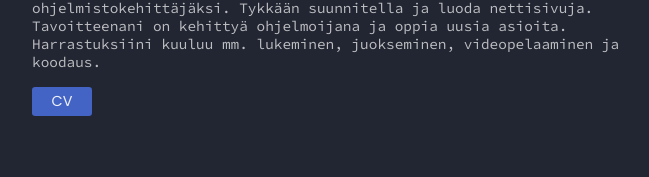
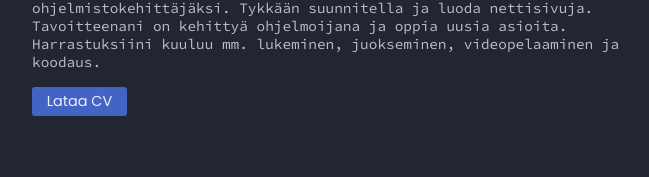
Before and after one commit to leeviko/portfolio, a React (Create React App) app: page / in a window 1280 px wide. Shown: the part 353-530 px from the top of the page, without its empty margins (308-957 px from the left). Built offline with nearby package versions, Linux system fonts and the light colour scheme.

Commit message:
Update Resume link text

```diff
--- a/src/App.css
+++ b/src/App.css
@@ -167,7 +167,7 @@ nav .nav-item-link {
   padding: 0.25rem;
   font-family: "Poppins";
   font-weight: 400;
-  width: 60px;
+  width: 95px;
   color: rgba(255, 255, 255, 0.9);
   font-size: 0.9rem;
 }
--- a/src/components/About.js
+++ b/src/components/About.js
@@ -19,7 +19,7 @@ const About = () => {
           koodaus.
         </p>
         <Link className="resume-link" to="/files/CV_LeeviKotilainen.pdf" target="_blank" download>
-          CV
+          Lataa CV
         </Link>
       </div>
     </div>
```
